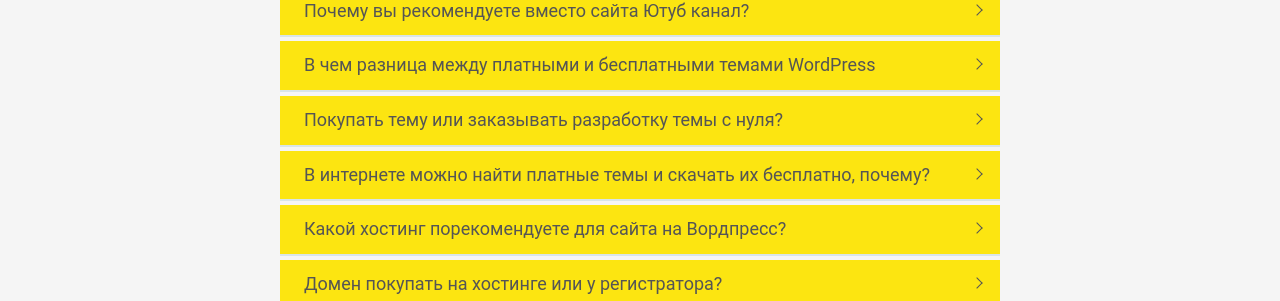
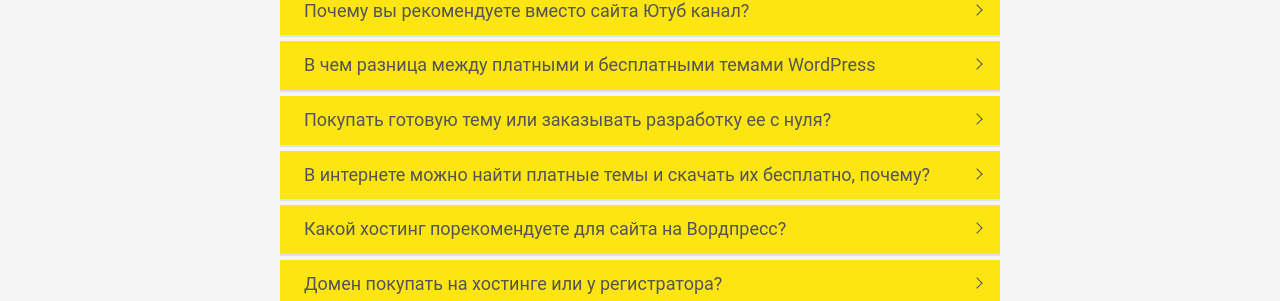
Before and after one commit to VadymVolos/vadymvolos.github.io, a Jekyll site: the page built from _posts/digital-marketing/2017-02-07-varianty-na-chem-sdelat-sayt.md, in a window 1280 px wide and 900 px high, scrolled down 2133 px. Shown: the part 270-571 px from the top of the window. Built offline with Jekyll 4.4.1, drawn with Linux system fonts in a browser that asks for light colours; nearby versions of some CDN libraries; comment, search, counter and statistics services are not loaded.

Commit message:
Update 2017-02-07-varianty-na-chem-sdelat-sayt.md

```diff
--- a/_posts/digital-marketing/2017-02-07-varianty-na-chem-sdelat-sayt.md
+++ b/_posts/digital-marketing/2017-02-07-varianty-na-chem-sdelat-sayt.md
@@ -96,7 +96,7 @@
 		</div>
 	</li>
 	<li class="accordion-li">
-		<a class="accordion-a">Покупать тему или заказывать разработку темы с нуля?</a>
+		<a class="accordion-a">Покупать готовую тему или заказывать разработку ее с нуля?</a>
 		<div class="accordion-content">
 		<p>
         Я рекомендую всем покупать готовую у хорошего проверенного разработчика. Готовая тема стоит от 50 до 70 юсд для одного домена. Вы сможете получать обновления темы, перед покупкой вы сможете посмотреть сколько людей уже купили и какие у них отзывы про эту тему.
```
